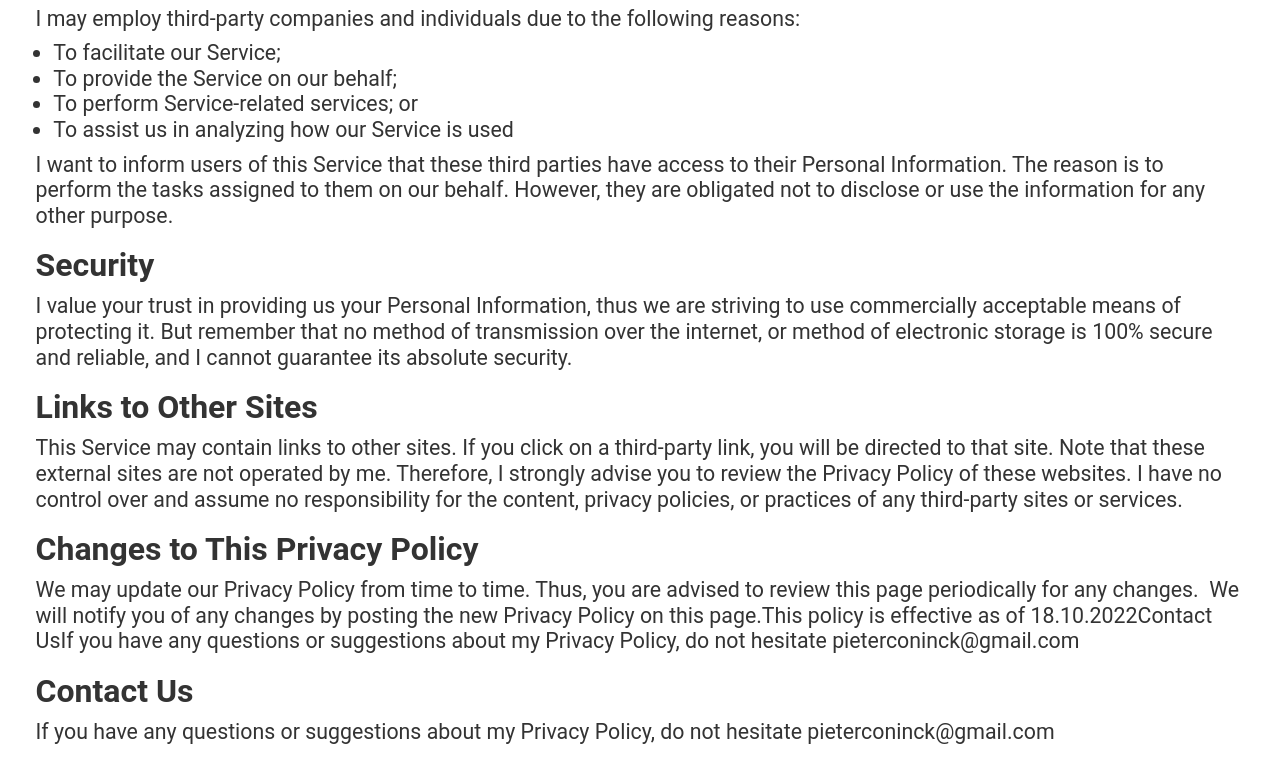
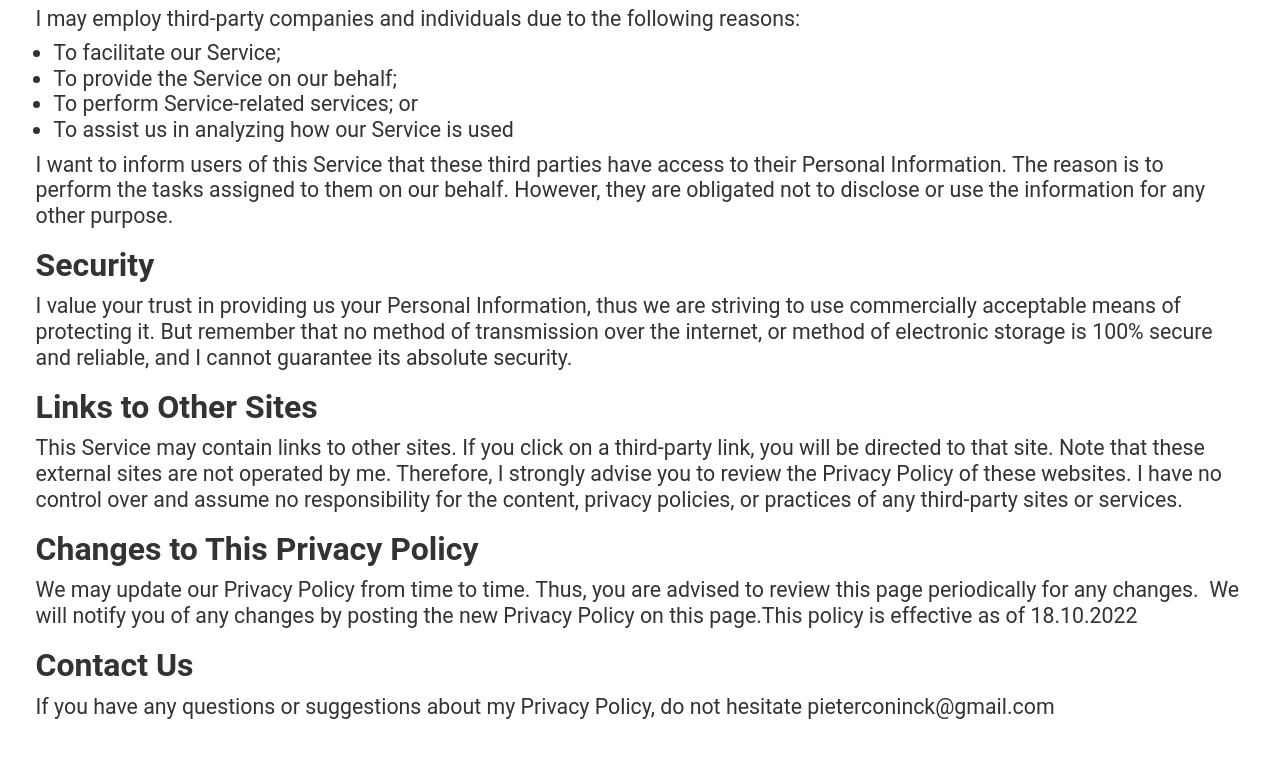
Before and after one commit to vcherepanov0/Yeesi-apps, a plain HTML site: page privacy-policy.html in a window 1280 px wide. Shown: the part 2948-3731 px from the top of the page. Drawn offline with nearby package versions, Linux system fonts and the light colour scheme; a script that the page names is missing.

Commit message:
Add files via upload

```diff
--- a/privacy-policy.html
+++ b/privacy-policy.html
@@ -163,7 +163,7 @@ body {
         <h3 class="h3">Changes to This Privacy Policy</h3>
       </div>
       <div class="mb-20">
-        <p class="paragraph_pp">We may update our Privacy Policy from time to time. Thus, you are advised to review this page periodically for any changes.  We will notify you of any changes by posting the new Privacy Policy on this page.This policy is effective as of 18.10.2022Contact UsIf you have any questions or suggestions about my Privacy Policy, do not hesitate pieterconinck@gmail.com</p>
+        <p class="paragraph_pp">We may update our Privacy Policy from time to time. Thus, you are advised to review this page periodically for any changes.  We will notify you of any changes by posting the new Privacy Policy on this page.This policy is effective as of 18.10.2022</p>
       </div>
       <div class="mb-10 mob-mb-10">
         <h3 class="h3">Contact Us</h3>
```
